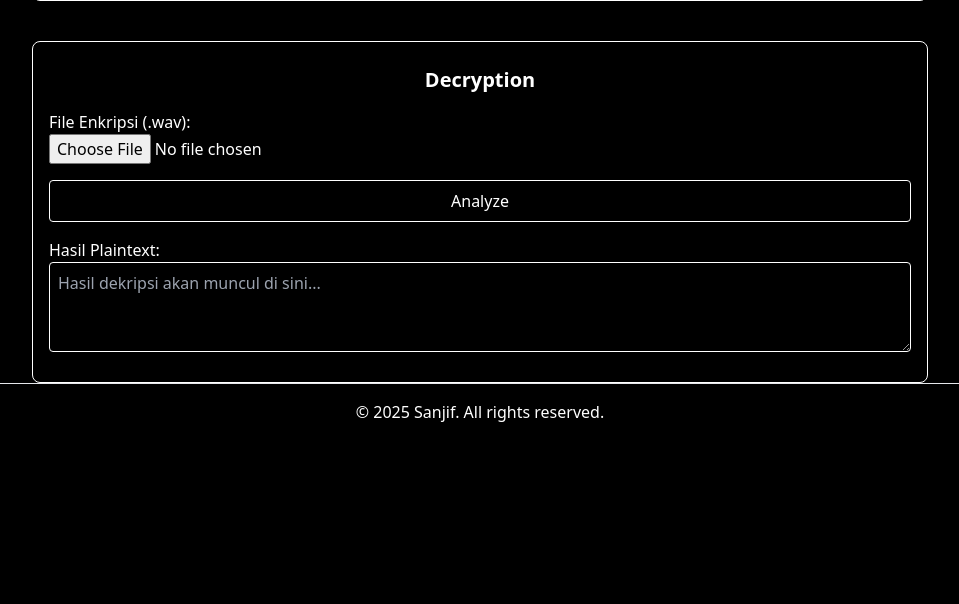
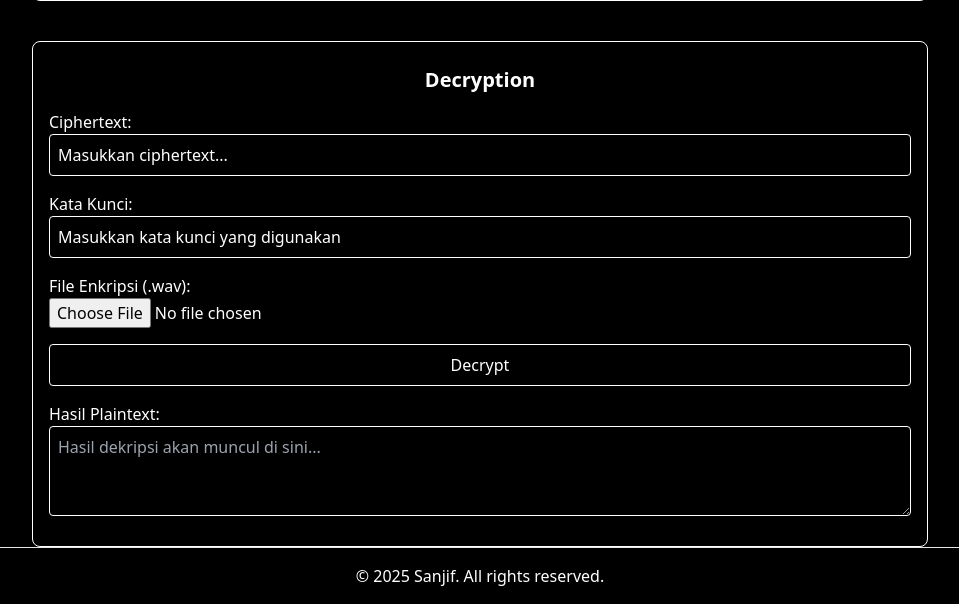
Before and after one commit to itsfariz7/dtmfcrypto, a Flask app: page /encryptDecrypt in a window 1280 px wide. Shown: the part 1105-1709 px from the top of the page, without its empty margins (160-1119 px from the left). Before the commit the page ends 1527 px from the top, so only its background shows below. Run offline with Flask 3, Linux system fonts and the light colour scheme; some libraries are stand-ins or nearby versions.

Commit message:
rev decrypt

```diff
--- a/app.py
+++ b/app.py
@@ -1,12 +1,13 @@
-from flask import Flask, render_template, request, jsonify
+from flask import Flask, render_template, request, jsonify, send_from_directory
 import os
 import base64
 import numpy as np
 from scipy.io.wavfile import write
 from pydub import AudioSegment
 from Crypto.Cipher import AES
-from Crypto.Util.Padding import pad, unpad
+from Crypto.Util.Padding import pad
 from Crypto import Random
+from Crypto.Util.Padding import unpad
 
 app = Flask(__name__)
 UPLOAD_FOLDER = "uploads"
@@ -109,23 +110,37 @@ def process():
         write(mixed_path, SAMPLE_RATE, np.int16(mixed * 32767))
 
         return jsonify({
-            "ciphertext": ciphertext_base64,
-            "ascii": ascii_values,
-            "waveforms": {
-                "dtmf": "/static/output/dtmf_only.wav",
-                "carrier": "/static/output/carrier_only.wav",
-                "mixed": "/static/output/mixed_audio.wav"
+             "ciphertext": "...",
+                "ascii": "...",
+                "waveforms": {
+                    "dtmf": "/static/output/dtmf_only.wav",
+                    "carrier": "/static/output/carrier_only.wav",
+                    "mixed": "/static/output/mixed_audio.wav"
+                },
+                "downloads": {
+                    "dtmf": "/static/output/dtmf_only.wav",
+                    "carrier": "/static/output/carrier_only.wav",
+                    "mixed": "/static/output/mixed_audio.wav"
             }
         })
 
     except Exception as e:
         return jsonify({"error": str(e)}), 500
 
+def generate_dtmf_signal(ascii_values, duration=0.2, sample_rate=SAMPLE_RATE):
+    t = np.linspace(0, duration, int(sample_rate * duration), False)
+    signal = np.array([], dtype=np.float32)
+    for digit in ascii_values:
+        f1, f2 = DTMF_FREQUENCIES.get(digit, DEFAULT_FREQUENCY)
+        tone = np.sin(2 * np.pi * f1 * t) + np.sin(2 * np.pi * f2 * t)
+        signal = np.append(signal, tone)
+    return signal * 0.5
 @app.route('/decrypt', methods=["POST"])
 def decrypt():
     try:
         ciphertext_base64 = request.form.get("ciphertext")
         key = request.form.get("key")
+        file = request.files.get("file")  # optional, still accepted but unused
 
         if not ciphertext_base64 or not key:
             return jsonify({"error": "Ciphertext dan kunci harus diisi!"}), 400
@@ -145,15 +160,6 @@ def decrypt():
     except Exception as e:
         return jsonify({"error": f"Gagal mendekripsi: {str(e)}"}), 500
 
-def generate_dtmf_signal(ascii_values, duration=0.2, sample_rate=SAMPLE_RATE):
-    t = np.linspace(0, duration, int(sample_rate * duration), False)
-    signal = np.array([], dtype=np.float32)
-    for digit in ascii_values:
-        f1, f2 = DTMF_FREQUENCIES.get(digit, DEFAULT_FREQUENCY)
-        tone = np.sin(2 * np.pi * f1 * t) + np.sin(2 * np.pi * f2 * t)
-        signal = np.append(signal, tone)
-    return signal * 0.5
-
 if __name__ == "__main__":
     port = int(os.environ.get("PORT", 5000))
     app.run(host="0.0.0.0", port=port, debug=False)
--- a/templates/encryptDecrypt.html
+++ b/templates/encryptDecrypt.html
@@ -103,32 +103,26 @@
 <div class="w-full max-w-4xl mx-auto mt-10 bg-transparent border border-white rounded-lg p-6 space-y-4 px-4">
   <h2 class="text-xl font-bold mb-4 text-center text-white">Decryption</h2>
 
-   <!-- File .wav Enkripsi -->
-<div>
-  <label class="block font-medium text-white">File Enkripsi (.wav):</label>
-  <input type="file" id="dec-audioFile" accept=".wav" class="w-full text-white" />
-</div>
-
-<!-- Tombol Analyze -->
-<button onclick="analyzeFile()" id="btn-analyze" class="w-full border border-white text-white py-2 rounded hover:bg-white hover:text-black transition">Analyze</button>
-
-<!-- Loader -->
-<div id="analyze-loading" class="text-center hidden">
-  <p class="text-white">Analyzing...</p>
-  <div class="w-8 h-8 border-4 border-white border-t-transparent rounded-full animate-spin mx-auto mt-2"></div>
-</div>
-
-<!-- Output dari Analyze -->
-<div id="analyze-result" class="space-y-3 hidden">
+  <!-- Input Ciphertext -->
   <div>
     <label class="block font-medium text-white">Ciphertext:</label>
-    <input type="text" id="dec-ciphertext" class="w-full p-2 border border-white rounded bg-transparent text-white" readonly />
+    <input type="text" id="dec-ciphertext" class="w-full p-2 border border-white rounded bg-transparent text-white placeholder-white" placeholder="Masukkan ciphertext..." />
   </div>
+
+  <!-- Input Kata Kunci -->
   <div>
     <label class="block font-medium text-white">Kata Kunci:</label>
-    <input type="text" id="dec-key" class="w-full p-2 border border-white rounded bg-transparent text-white" readonly />
+    <input type="text" id="dec-key" class="w-full p-2 border border-white rounded bg-transparent text-white placeholder-white" placeholder="Masukkan kata kunci yang digunakan" />
   </div>
-</div>
+
+  <!-- File .wav Enkripsi -->
+  <div>
+    <label class="block font-medium text-white">File Enkripsi (.wav):</label>
+    <input type="file" id="dec-audioFile" accept=".wav" class="w-full text-white" />
+  </div>
+
+  <!-- Tombol Decrypt -->
+  <button onclick="decryptPesan()" class="w-full border border-white text-white py-2 rounded hover:bg-white hover:text-black transition">Decrypt</button>
 
   <!-- Output -->
   <div>
@@ -177,47 +171,6 @@
   }
 
   let wavesurferInstances = {};
-
-  function analyzeFile() {
-  const fileInput = document.getElementById("dec-audioFile");
-  const loading = document.getElementById("analyze-loading");
-  const result = document.getElementById("analyze-result");
-
-  if (!fileInput.files.length) {
-    alert("Pilih file .wav terlebih dahulu.");
-    return;
-  }
-
-  const file = fileInput.files[0];
-  const formData = new FormData();
-  formData.append("encryptedFile", file);
-
-  // Tampilkan animasi loading
-  loading.classList.remove("hidden");
-  result.classList.add("hidden");
-
-  fetch("/analyze", {
-    method: "POST",
-    body: formData
-  })
-  .then(response => response.json())
-  .then(data => {
-    loading.classList.add("hidden");
-
-    if (data.error) {
-      alert("Gagal menganalisis: " + data.error);
-      return;
-    }
-
-    document.getElementById("dec-ciphertext").value = data.ciphertext || "";
-    document.getElementById("dec-key").value = data.key || "";
-    result.classList.remove("hidden");
-  })
-  .catch(error => {
-    loading.classList.add("hidden");
-    alert("Terjadi kesalahan saat analisis: " + error);
-  });
-}
 
   function createWaveform(containerId, audioUrl) {
     // Destroy jika sudah ada sebelumnya
@@ -283,34 +236,34 @@
   })
   .catch(err => alert("Terjadi kesalahan: " + err));
 }
-function decryptPesan() {
+  function decryptPesan() {
   const ciphertext = document.getElementById("dec-ciphertext").value;
   const key = document.getElementById("dec-key").value;
+  const file = document.getElementById("dec-audioFile").files[0];
 
-  if (!ciphertext || !key) {
-    alert("Ciphertext dan kunci harus tersedia.");
+  if (!ciphertext || !key || !file) {
+    alert("Harap lengkapi ciphertext, kunci, dan pilih file audio.");
     return;
   }
 
   const formData = new FormData();
   formData.append("ciphertext", ciphertext);
   formData.append("key", key);
+  formData.append("file", file);
 
   fetch("/decrypt", {
     method: "POST",
     body: formData
   })
-  .then(res => res.json())
+  .then(response => response.json())
   .then(data => {
     if (data.error) {
-      alert("Gagal dekripsi: " + data.error);
+      alert("Error: " + data.error);
     } else {
-      document.getElementById("plaintext").value = data.plaintext || "";
+      document.getElementById("plaintext").value = data.plaintext;
     }
   })
-  .catch(error => {
-    alert("Terjadi kesalahan saat dekripsi: " + error);
-  });
+  .catch(err => alert("Terjadi kesalahan: " + err));
 }
 
 
```
